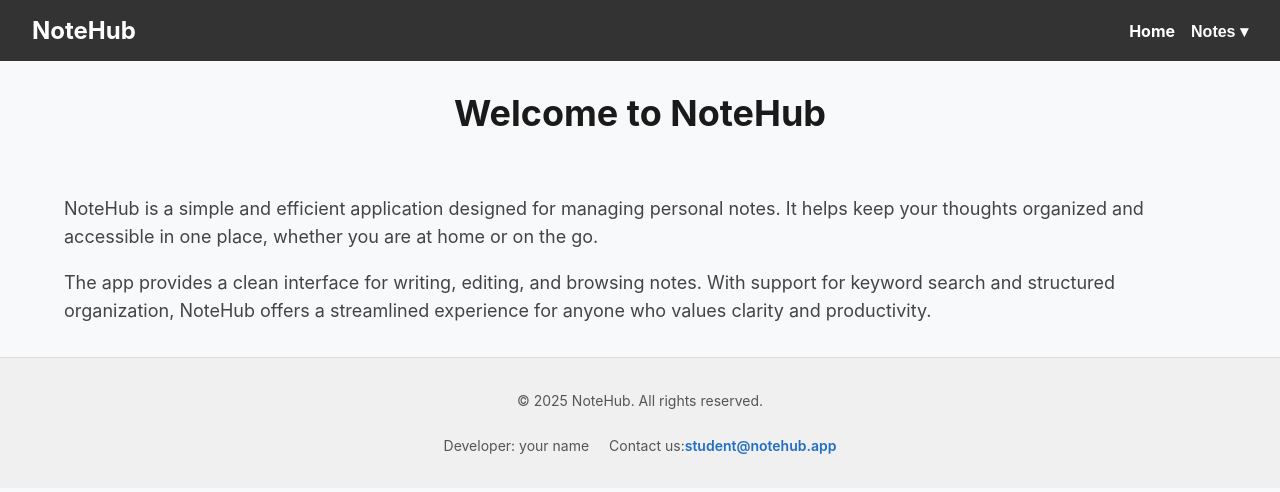
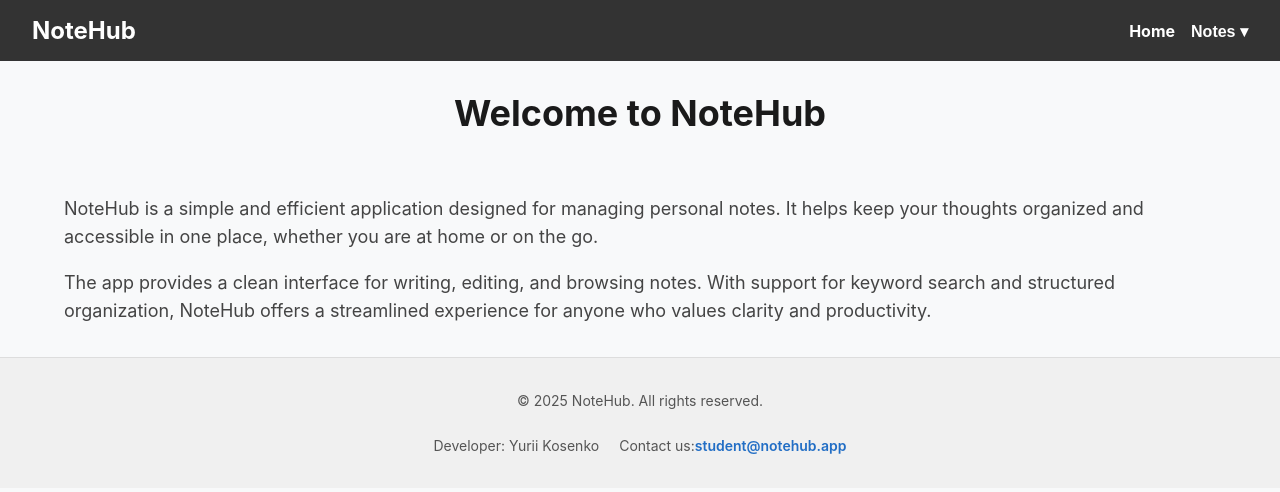
Before and after one commit to Yurii131178/07-routing-nextjs, a Next.js app: page / in a window 1280 px wide. Shown: the top 492 px of the page. Built offline with nearby package versions, Linux system fonts and the light colour scheme.

Commit message:
customize footer

```diff
--- a/components/Footer/Footer.tsx
+++ b/components/Footer/Footer.tsx
@@ -6,7 +6,7 @@ const Footer = () => {
       <div className={css.content}>
         <p>© {new Date().getFullYear()} NoteHub. All rights reserved.</p>
         <div className={css.wrap}>
-          <p>Developer: your name</p>
+          <p>Developer: Yurii Kosenko</p>
           <p>
             Contact us:
             <a href="<mailto:student@notehub.app>">student@notehub.app</a>
```
